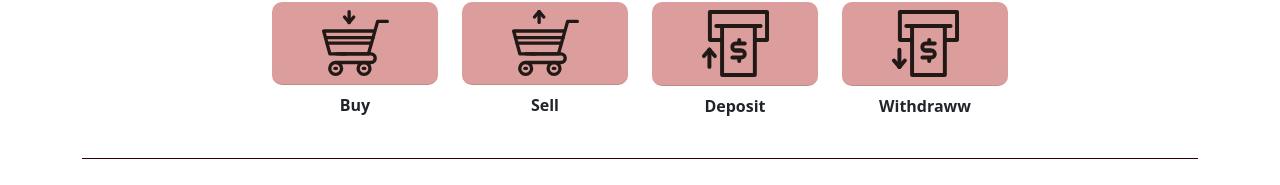
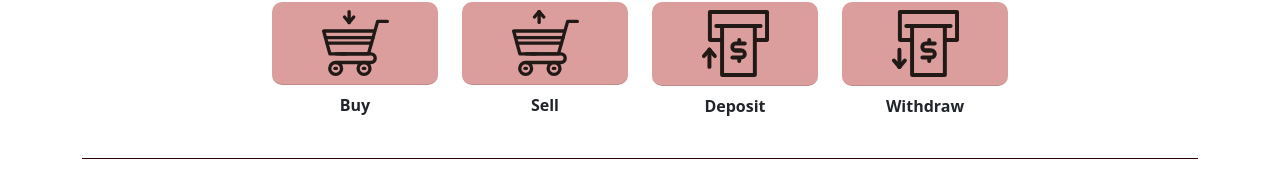
Before and after one commit to GWM-Platform/GWM-Platform-frontEnd, a React (Create React App) app: page /DashboardNew/createTicket in a window 1280 px wide. Shown: the part 208-393 px from the top of the page. Built offline with nearby package versions, Linux system fonts and the light colour scheme; sample sign-in values are in the browser's storage.

Commit message:
Fixes varios

```diff
--- a/src/components/UserDashboardNew/CreateNewTicket/index.jsx
+++ b/src/components/UserDashboardNew/CreateNewTicket/index.jsx
@@ -11,7 +11,7 @@ const CreatNewTicket = () => {
     const [data, setData] = useState({})
     const [some, setSome] = useState(false)
     const [open, setOpen] = useState(false)
-    const types = ["buy", "sell", "deposit", "withdraww"]
+    const types = ["buy", "sell", "deposit", "withdraw"]
 
     useEffect(() => {
 
```
Also changed, not shown: public/images/newTicket/withdraw.svg (added), public/images/newTicket/withdraww.svg (deleted).
